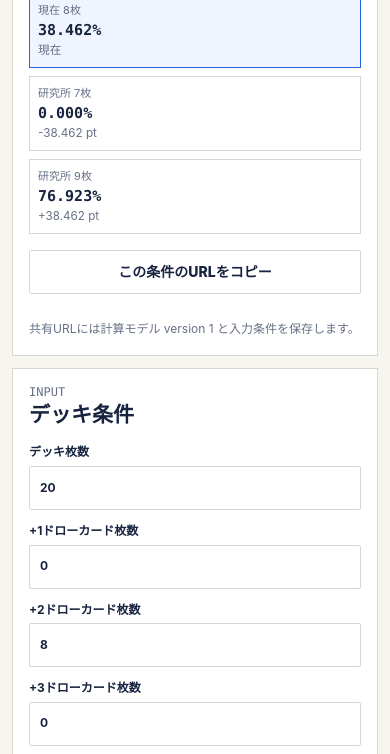
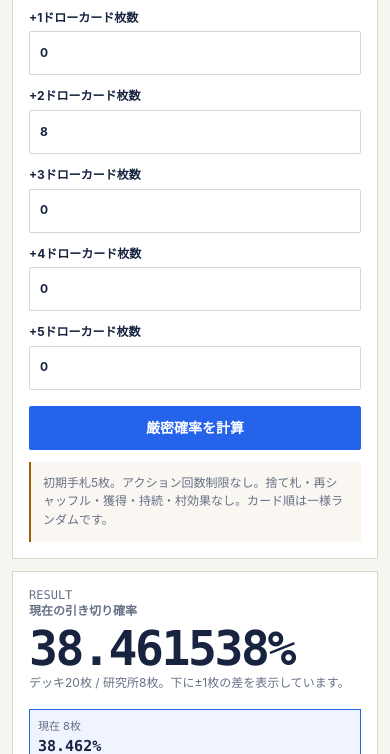
Before and after one commit to KAFKA2306/DominionDeckDrawSimlator, a website: page index.html in a window 390 px wide. Shown: the part 413-1167 px from the top of the page. Drawn offline with Linux system fonts and the light colour scheme.

Commit message:
fix: keep conditions before results on mobile (#15)
* fix: keep inputs before results on mobile

* test: enforce mobile input-first journey

```diff
--- a/index.html
+++ b/index.html
@@ -69,8 +69,7 @@
     .footer-actions{display:flex;justify-content:space-between;gap:var(--space-3);flex-wrap:wrap;margin-top:20px;color:var(--muted);font-size:12px}
     @media(max-width:760px){
       .calculator{grid-template-columns:1fr}
-      .result-panel{position:static;grid-row:1}
-      .input-panel{grid-row:2}
+      .result-panel{position:static}
       .probability{font-size:3rem}
     }
     @media(max-width:460px){
```
Also changed, not shown: ui.test.js (+7 -0 lines).
